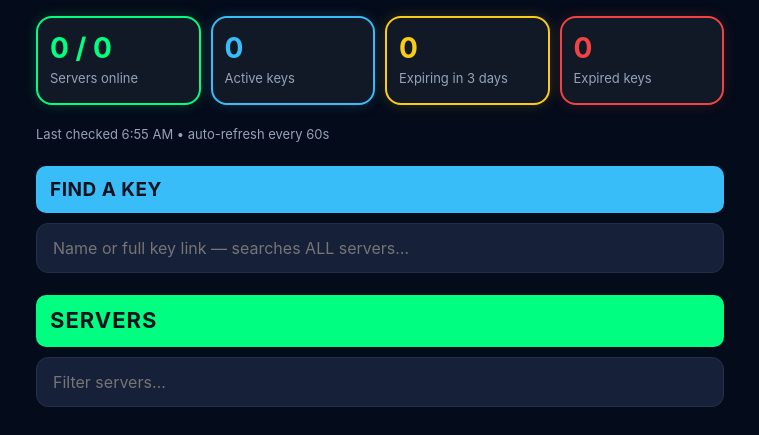
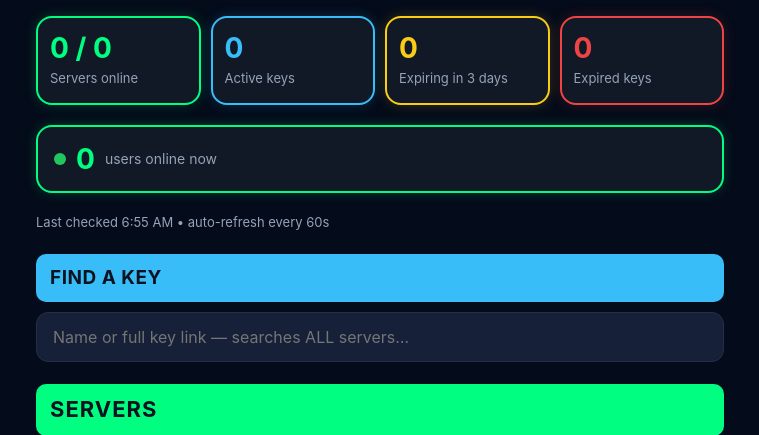
Before and after one commit to ahssoe93-wq/khp-panel, a Flask app: page /dashboard in a window 1280 px wide. Shown: the part 73-508 px from the top of the page, without its empty margins (260-1019 px from the left). Run offline with Flask 3, Linux system fonts and the light colour scheme; the visitor is signed in with stand-in values (Sample User, id 1); data comes from the database, SQL or seed files in the repository; data that the repository does not hold is empty.

Commit message:
Update templates/dashboard.html

```diff
--- a/templates/dashboard.html
+++ b/templates/dashboard.html
@@ -8,6 +8,10 @@
   <div class="stat stat-yellow"><b class="stat-yellow" id="stat-expiring3">–</b><span>Expiring in 3 days</span></div>
   <div class="stat stat-red"><b class="stat-red" id="stat-expired">–</b><span>Expired keys</span></div>
 </div>
+{# v6.1.3: total users online RIGHT NOW (admin: all 54 servers;
+   reseller: own servers only — the overview payload is already
+   scoped). Full-width strip under the 4 cards, same card style. #}
+<div class="online-strip"><span class="dot on"></span><b id="stat-online">–</b><span>users online now</span></div>
 <div id="down-banner"></div>
 <div class="muted small" id="last-checked" style="margin-bottom:4px"></div>
 
```
